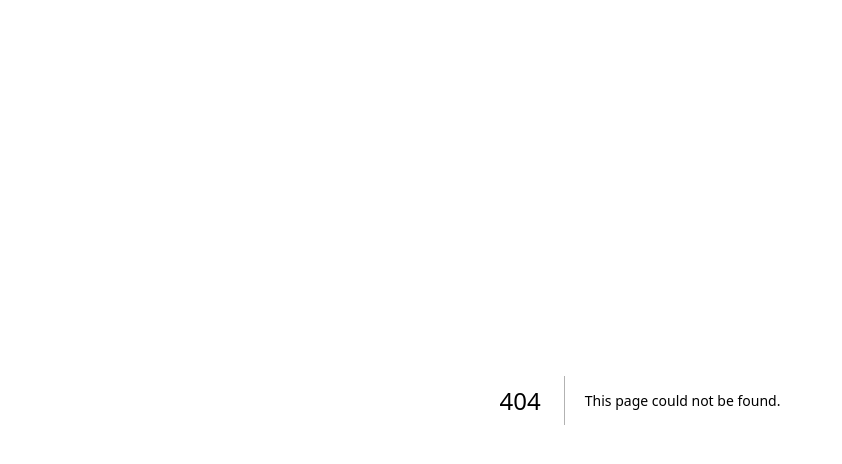
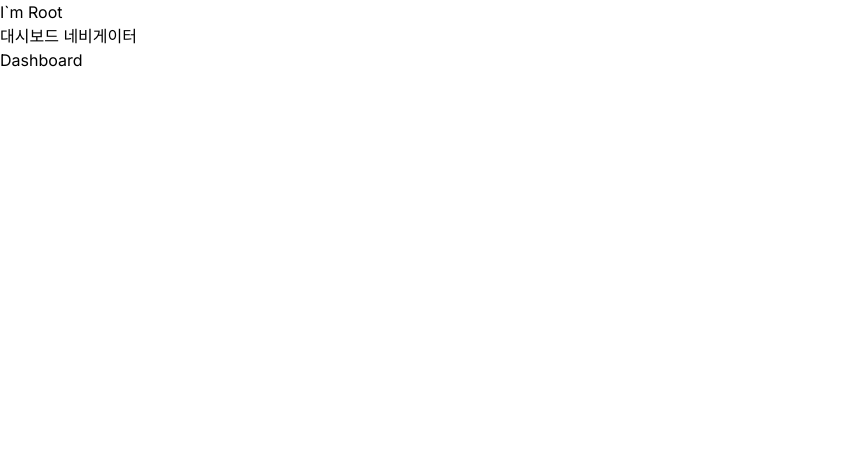
Before and after one commit to toy-crane/fastcampus-optimize-performance, a Next.js app in the folder apps/my-app/: page /dashboard in a window 1280 px wide. Before the commit this address had no page. Shown: the top 464 px of the page, without its empty margins (0-842 px from the left). Built offline with nearby package versions, Linux system fonts and the light colour scheme.

Commit message:
feat: Add dashboard, settings, and root layout components

```diff
--- /dev/null
+++ b/apps/my-app/app/dashboard/layout.tsx
@@ -0,0 +1,12 @@
+export default function DashboardLayout({
+  children, // will be a page or nested layout
+}: {
+  children: React.ReactNode;
+}) {
+  return (
+    <section>
+      <nav>대시보드 네비게이터</nav>
+      {children}
+    </section>
+  );
+}
--- /dev/null
+++ b/apps/my-app/app/dashboard/page.tsx
@@ -0,0 +1,8 @@
+// app/dashboard/page.tsx
+export default function Page() {
+  return (
+    <div>
+      <h1>Dashboard</h1>
+    </div>
+  );
+}
--- /dev/null
+++ b/apps/my-app/app/dashboard/settings/page.tsx
@@ -0,0 +1,9 @@
+const Page = () => {
+  return (
+    <div>
+      <h1>Settings</h1>
+    </div>
+  );
+};
+
+export default Page;
--- a/apps/my-app/app/layout.tsx
+++ b/apps/my-app/app/layout.tsx
@@ -16,7 +16,10 @@ export default function RootLayout({
 }>) {
   return (
     <html lang="en">
-      <body className={inter.className}>{children}</body>
+      <body className={inter.className}>
+        <h1>I`m Root</h1>
+        {children}
+      </body>
     </html>
   );
 }
--- a/apps/my-app/app/page.tsx
+++ b/apps/my-app/app/page.tsx
@@ -1,3 +1,4 @@
-export default function Home() {
-  return <main>It`s Home</main>;
+// `app/page.tsx` is the UI for the `/` URL
+export default function Page() {
+  return <h1>It`s Home</h1>;
 }
```
